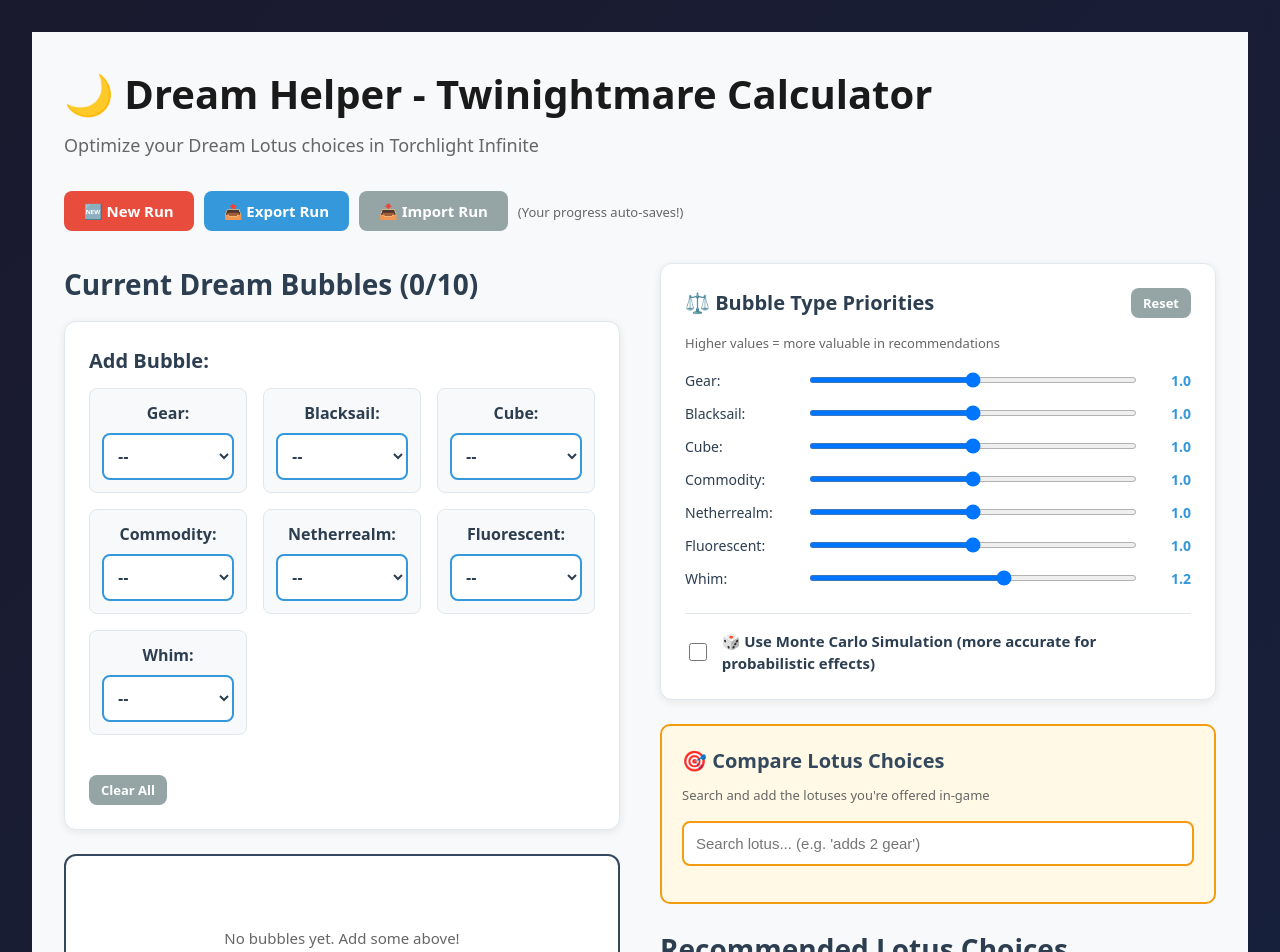
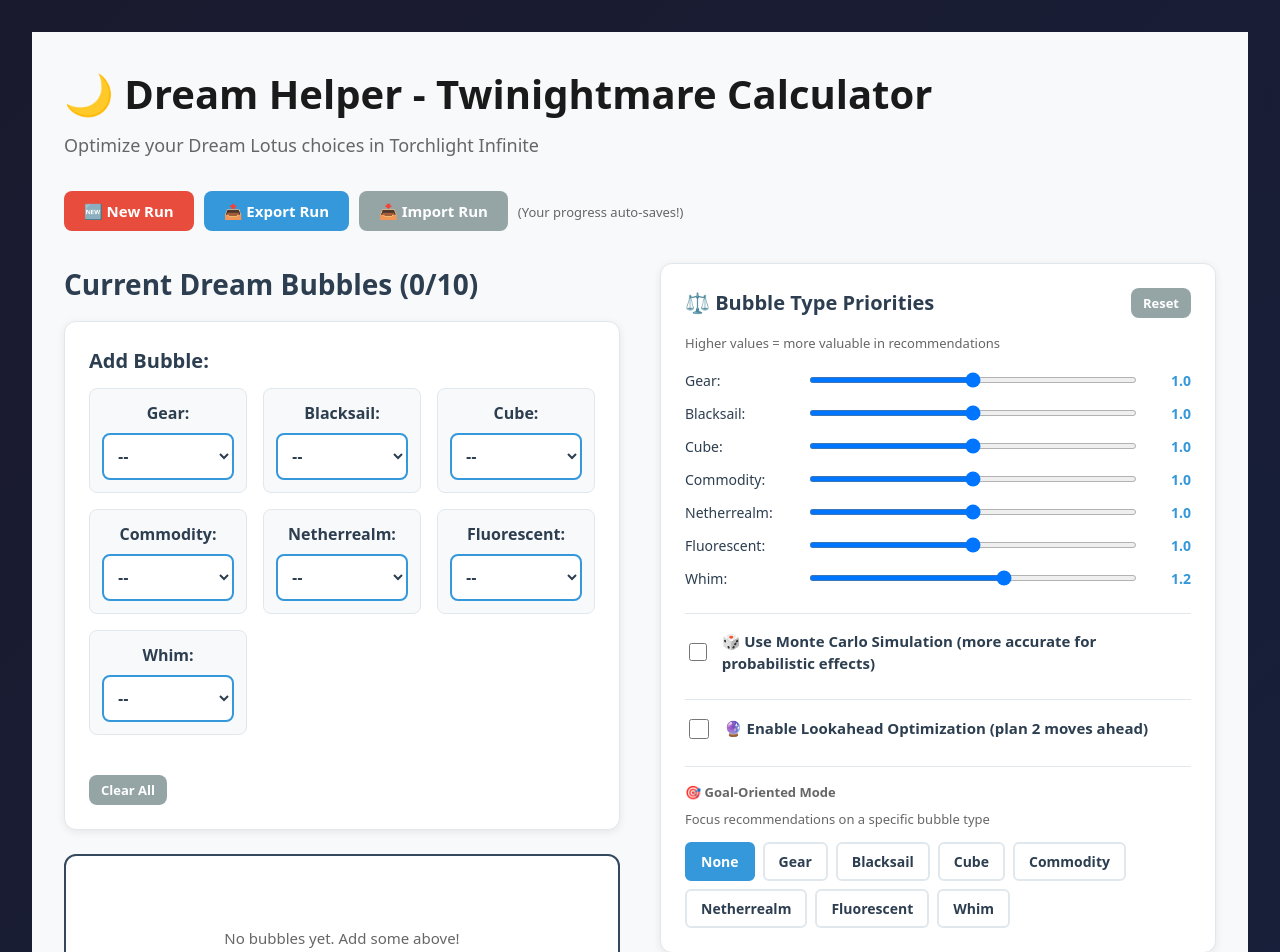
Before and after one commit to vetorazo/DreamHelper, a React (Vite) app: page / in a window 1280 px wide. Shown: the top 952 px of the page. Built offline with nearby package versions, Linux system fonts and the light colour scheme.

Commit message:
added goal-oriented mode and lookahead optimization - focus on specific bubble types and plan multiple moves ahead for better strategy

```diff
--- a/src/App.css
+++ b/src/App.css
@@ -591,7 +591,9 @@
 }
 
 /* ========== Toggle Switch ========== */
-.monte-carlo-toggle {
+.monte-carlo-toggle,
+.lookahead-toggle,
+.goal-mode {
   display: flex;
   flex-direction: column;
 }
@@ -614,6 +616,42 @@
 
 .toggle-text {
   font-weight: 600;
+}
+
+/* ========== Goal-Oriented Mode ========== */
+.goal-buttons {
+  display: flex;
+  flex-wrap: wrap;
+  gap: 0.5rem;
+}
+
+.goal-btn {
+  padding: 0.5rem 0.875rem;
+  border: 2px solid #e1e8ed;
+  background: white;
+  border-radius: 6px;
+  cursor: pointer;
+  font-size: 0.875rem;
+  font-weight: 600;
+  color: #2c3e50;
+  transition: all 0.2s ease;
+}
+
+.goal-btn:hover {
+  border-color: #3498db;
+  background: #f0f8ff;
+  transform: translateY(-1px);
+}
+
+.goal-btn.active {
+  border-color: #3498db;
+  background: #3498db;
+  color: white;
+}
+
+.goal-btn.active:hover {
+  background: #2980b9;
+  border-color: #2980b9;
 }
 
 /* ========== Weight Sliders ========== */
--- a/src/App.tsx
+++ b/src/App.tsx
@@ -8,7 +8,12 @@ import type {
   LotusEffect,
 } from "./types";
 import { DEFAULT_QUALITY_MULTIPLIERS, DEFAULT_TYPE_WEIGHTS } from "./types";
-import { rankLotusChoices, calculateStateValue } from "./engine/calculator";
+import {
+  rankLotusChoices,
+  rankLotusChoicesWithLookahead,
+  applyGoalWeights,
+  calculateStateValue
+} from "./engine/calculator";
 import { LOTUSES } from "./data/lotuses";
 import "./App.css";
 
@@ -356,6 +361,13 @@ function App() {
   // Monte Carlo simulation toggle
   const [useMonteCarlo, setUseMonteCarlo] = useState<boolean>(false);
 
+  // Goal-oriented mode
+  const [goalType, setGoalType] = useState<BubbleType | null>(null);
+
+  // Lookahead optimization
+  const [useLookahead, setUseLookahead] = useState<boolean>(false);
+  const [lookaheadDepth, setLookaheadDepth] = useState<number>(2);
+
   /**
    * useEffect - SIDE EFFECTS hook
    *
@@ -501,9 +513,7 @@ function App() {
   };
 
   const importRun = () => {
-    const input = prompt(
-      "Paste your exported run data (JSON):"
-    );
+    const input = prompt("Paste your exported run data (JSON):");
 
     if (!input) return;
 
@@ -546,13 +556,27 @@ function App() {
 
   // SMART RECOMMENDATIONS: Use currentChoices if available, otherwise show top 3 from all
   const lotusesToRank = currentChoices.length > 0 ? currentChoices : LOTUSES;
-  const recommendations = rankLotusChoices(
-    bubbleState,
-    lotusesToRank,
-    userWeights,
-    3,
-    useMonteCarlo
-  );
+
+  // Apply goal-oriented weights if a goal type is selected
+  const activeWeights = applyGoalWeights(userWeights, goalType);
+
+  // Use lookahead optimization if enabled, otherwise standard ranking
+  const recommendations = useLookahead
+    ? rankLotusChoicesWithLookahead(
+        bubbleState,
+        lotusesToRank,
+        activeWeights,
+        3,
+        lookaheadDepth,
+        useMonteCarlo
+      )
+    : rankLotusChoices(
+        bubbleState,
+        lotusesToRank,
+        activeWeights,
+        3,
+        useMonteCarlo
+      );
 
   // Calculate nightmare risk
   const nightmareRisk = calculateNightmareRisk(
@@ -911,7 +935,10 @@ function App() {
             </div>
 
             {/* Monte Carlo Toggle */}
-            <div className="monte-carlo-toggle mt-3" style={{ paddingTop: "1rem", borderTop: "1px solid #e1e8ed" }}>
+            <div
+              className="monte-carlo-toggle mt-3"
+              style={{ paddingTop: "1rem", borderTop: "1px solid #e1e8ed" }}
+            >
               <label className="toggle-label">
                 <input
                   type="checkbox"
@@ -920,12 +947,97 @@ function App() {
                   className="toggle-checkbox"
                 />
                 <span className="toggle-text">
-                  🎲 Use Monte Carlo Simulation (more accurate for probabilistic effects)
+                  🎲 Use Monte Carlo Simulation (more accurate for probabilistic
+                  effects)
                 </span>
               </label>
               {useMonteCarlo && (
-                <p className="help-text" style={{ marginTop: "0.5rem", fontSize: "0.8125rem" }}>
-                  Running 100 simulations per lotus - may be slightly slower but more accurate
+                <p
+                  className="help-text"
+                  style={{ marginTop: "0.5rem", fontSize: "0.8125rem" }}
+                >
+                  Running 100 simulations per lotus - may be slightly slower but
+                  more accurate
+                </p>
+              )}
+            </div>
+
+            {/* Lookahead Optimization Toggle */}
+            <div
+              className="lookahead-toggle mt-3"
+              style={{ paddingTop: "1rem", borderTop: "1px solid #e1e8ed" }}
+            >
+              <label className="toggle-label">
+                <input
+                  type="checkbox"
+                  checked={useLookahead}
+                  onChange={(e) => setUseLookahead(e.target.checked)}
+                  className="toggle-checkbox"
+                />
+                <span className="toggle-text">
+                  🔮 Enable Lookahead Optimization (plan {lookaheadDepth} moves ahead)
+                </span>
+              </label>
+              {useLookahead && (
+                <div style={{ marginTop: "0.75rem" }}>
+                  <label
+                    className="help-text"
+                    style={{ display: "block", marginBottom: "0.25rem" }}
+                  >
+                    Lookahead Depth: {lookaheadDepth}
+                  </label>
+                  <input
+                    type="range"
+                    min="2"
+                    max="3"
+                    value={lookaheadDepth}
+                    onChange={(e) => setLookaheadDepth(Number(e.target.value))}
+                    style={{ width: "100%" }}
+                  />
+                  <p
+                    className="help-text"
+                    style={{ marginTop: "0.5rem", fontSize: "0.8125rem" }}
+                  >
+                    Considers future lotus opportunities - better long-term strategy but slower
+                  </p>
+                </div>
+              )}
+            </div>
+
+            {/* Goal-Oriented Mode */}
+            <div
+              className="goal-mode mt-3"
+              style={{ paddingTop: "1rem", borderTop: "1px solid #e1e8ed" }}
+            >
+              <h4 className="help-text" style={{ marginBottom: "0.5rem", fontWeight: "600" }}>
+                🎯 Goal-Oriented Mode
+              </h4>
+              <p className="help-text" style={{ marginBottom: "0.75rem", fontSize: "0.8125rem" }}>
+                Focus recommendations on a specific bubble type
+              </p>
+              <div className="goal-buttons">
+                <button
+                  onClick={() => setGoalType(null)}
+                  className={`goal-btn ${goalType === null ? "active" : ""}`}
+                >
+                  None
+                </button>
+                {VALID_BUBBLE_TYPES.map((type) => (
+                  <button
+                    key={type}
+                    onClick={() => setGoalType(type)}
+                    className={`goal-btn ${goalType === type ? "active" : ""}`}
+                  >
+                    {type}
+                  </button>
+                ))}
+              </div>
+              {goalType && (
+                <p
+                  className="help-text"
+                  style={{ marginTop: "0.5rem", fontSize: "0.8125rem" }}
+                >
+                  Prioritizing {goalType} bubbles (3x weight boost)
                 </p>
               )}
             </div>
@@ -1035,6 +1147,11 @@ function App() {
                       }`}
                     >
                       +{rec.score.toFixed(1)}
+                      {useLookahead && "lookaheadScore" in rec && typeof rec.lookaheadScore === "number" && (
+                        <div className="lookahead-score" style={{ fontSize: "0.75rem", opacity: 0.8 }}>
+                          (w/ future: +{rec.lookaheadScore.toFixed(1)})
+                        </div>
+                      )}
                     </div>
                   </div>
                   <div className="recommendation-info">
--- a/src/engine/calculator.ts
+++ b/src/engine/calculator.ts
@@ -1,4 +1,4 @@
-import type { BubbleState, LotusEffect, UserWeights } from "../types";
+import type { BubbleState, LotusEffect, UserWeights, BubbleType } from "../types";
 
 /**
  * Apply fundamental effects to a state
@@ -328,6 +328,27 @@ export function scoreLotusChoiceMonteCarlo(
 }
 
 /**
+ * Apply goal-oriented weights by boosting a specific bubble type
+ * Returns modified weights that heavily favor the goal type
+ */
+export function applyGoalWeights(
+  baseWeights: UserWeights,
+  goalType: BubbleType | null
+): UserWeights {
+  if (!goalType) return baseWeights;
+
+  const modifiedWeights: UserWeights = {
+    ...baseWeights,
+    typeWeights: { ...baseWeights.typeWeights },
+  };
+
+  // Boost goal type weight by 3x
+  modifiedWeights.typeWeights[goalType] *= 3;
+
+  return modifiedWeights;
+}
+
+/**
  * Rank all available lotus choices and return top N
  * Can optionally use Monte Carlo for better accuracy
  */
@@ -348,3 +369,62 @@ export function rankLotusChoices(
 
   return scored.sort((a, b) => b.score - a.score).slice(0, topN);
 }
+
+/**
+ * Lookahead optimization: evaluate lotus choices considering future moves
+ * For each option, simulate taking it and then rank the next best moves
+ * Returns choices sorted by their long-term value (current + future potential)
+ *
+ * CONCEPT: Like chess engines - don't just look at immediate move,
+ * but consider what moves become available afterwards
+ */
+export function rankLotusChoicesWithLookahead(
+  currentState: BubbleState,
+  availableLotuses: LotusEffect[],
+  weights: UserWeights,
+  topN: number = 3,
+  lookaheadDepth: number = 2,
+  useMonteCarlo: boolean = false
+): Array<{ lotus: LotusEffect; score: number; lookaheadScore: number; simulatedState: BubbleState }> {
+  const scored = availableLotuses.map((lotus) => {
+    // Score the immediate effect
+    const immediateScore = useMonteCarlo
+      ? scoreLotusChoiceMonteCarlo(currentState, lotus, weights, 100)
+      : scoreLotusChoice(currentState, lotus, weights);
+
+    // Simulate taking this lotus
+    let nextState = simulateLotusEffect(currentState, lotus);
+    nextState = applyFundamentalEffects(nextState, useMonteCarlo);
+
+    // Look ahead to future moves (recursive lookahead)
+    let futureValue = 0;
+    if (lookaheadDepth > 1 && availableLotuses.length > 1) {
+      // For performance, only look at top 5 next moves
+      const nextBestMoves = rankLotusChoices(
+        nextState,
+        availableLotuses,
+        weights,
+        Math.min(5, availableLotuses.length),
+        false // Don't use Monte Carlo in lookahead for performance
+      );
+
+      // Average the top 3 future options (representing uncertainty about what will be offered)
+      futureValue = nextBestMoves
+        .slice(0, 3)
+        .reduce((sum, move) => sum + move.score, 0) / Math.min(3, nextBestMoves.length);
+
+      // Discount future value (immediate gains > future potential)
+      futureValue *= 0.7;
+    }
+
+    return {
+      lotus,
+      score: immediateScore,
+      lookaheadScore: immediateScore + futureValue,
+      simulatedState: nextState,
+    };
+  });
+
+  // Sort by lookahead score (which includes future potential)
+  return scored.sort((a, b) => b.lookaheadScore - a.lookaheadScore).slice(0, topN);
+}
```
